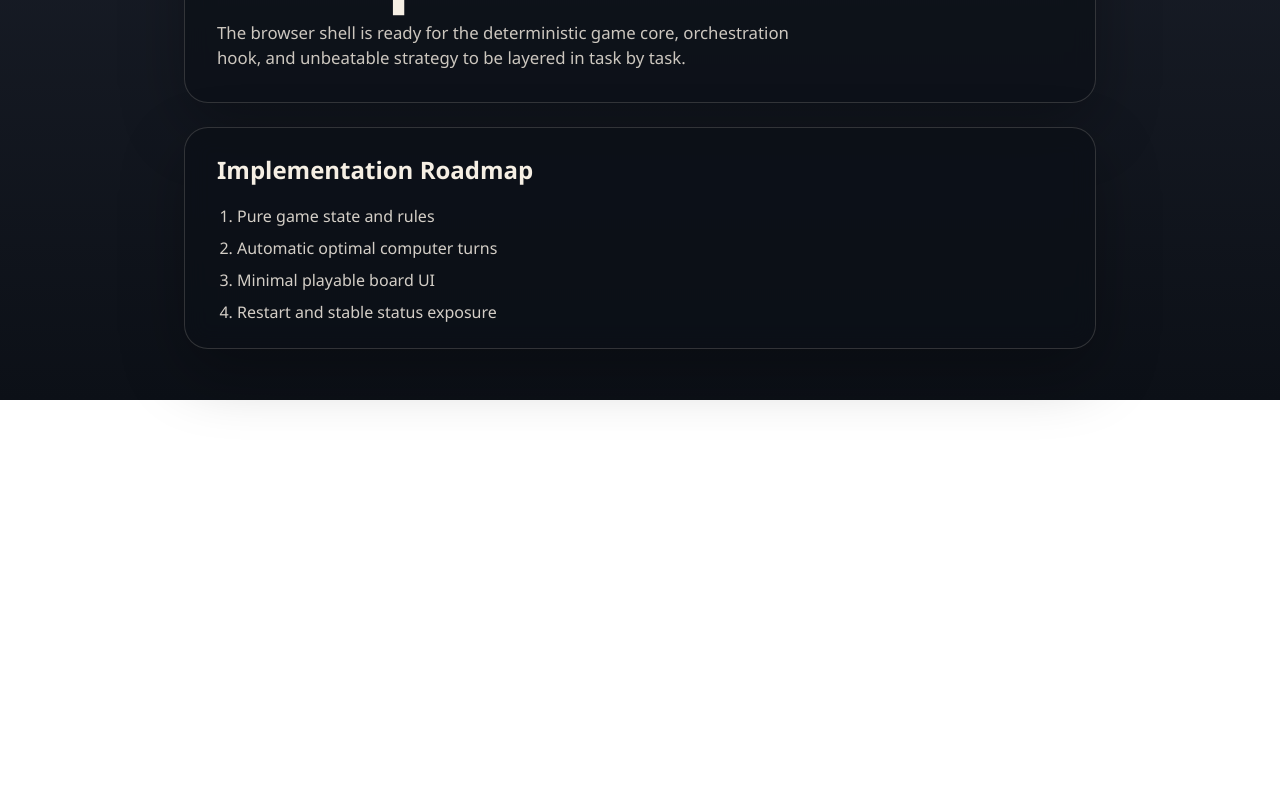
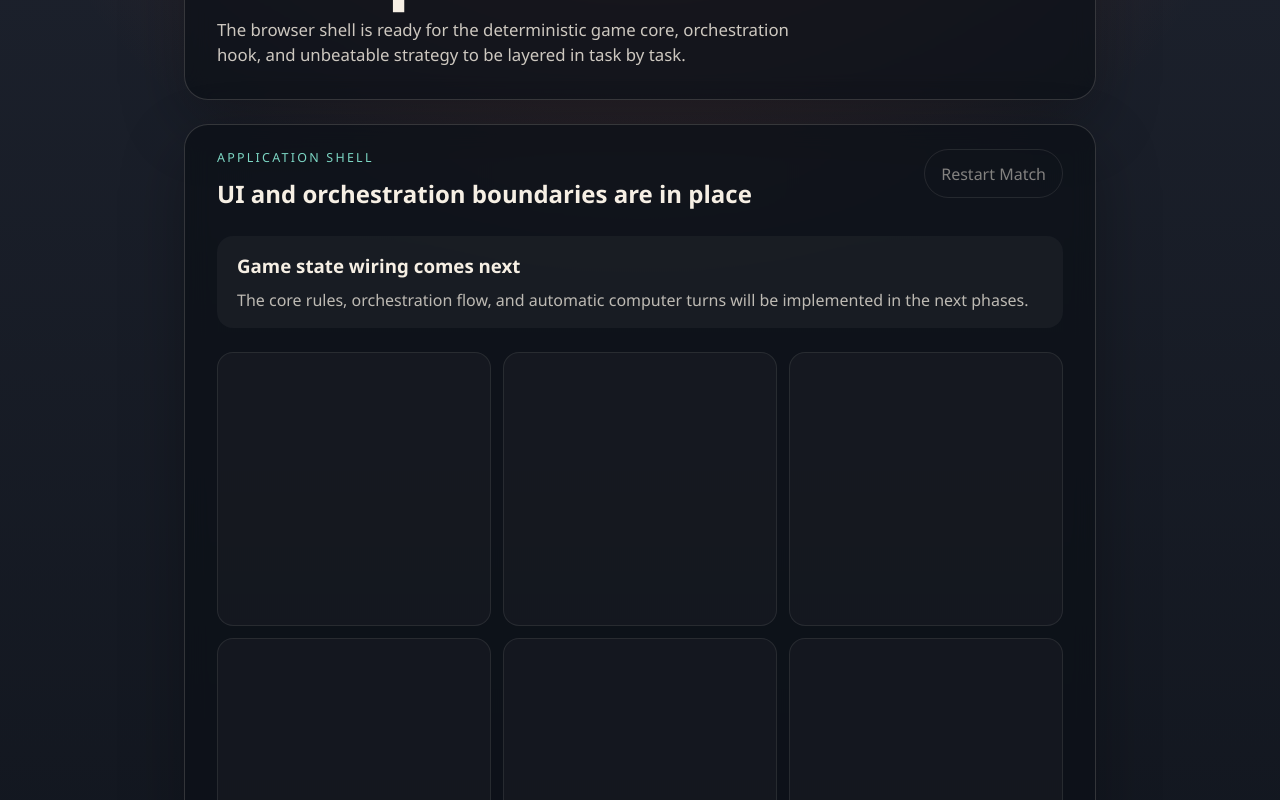
Before and after one commit to pchemguy/TicTacToe-PLAYGROUND-SpecKit-Copilot-GPT54, a React (Vite) app: page / in a window 1280 px wide. Shown: the part 400-1200 px from the top of the page. Before the commit the page ends 800 px from the top, so only its background shows below. Built offline with nearby package versions, Linux system fonts and the light colour scheme.

Commit message:
T006 (#12): add orchestration and UI shells

```diff
--- a/src/app/App.tsx
+++ b/src/app/App.tsx
@@ -1,4 +1,13 @@
+import { createEmptyBoard } from '../game/core/state';
+import { GameBoard } from '../ui/components/GameBoard';
+import { GameStatusPanel } from '../ui/components/GameStatusPanel';
+import { RestartButton } from '../ui/components/RestartButton';
+import { useTicTacToeGame } from './hooks/useTicTacToeGame';
+
 export function App() {
+  const { gameState, playHumanMove, restartGame } = useTicTacToeGame();
+  const board = gameState?.board ?? createEmptyBoard();
+
   return (
     <main className="app-shell">
       <section className="app-hero">
@@ -8,6 +17,23 @@ export function App() {
           The browser shell is ready for the deterministic game core, orchestration hook,
           and unbeatable strategy to be layered in task by task.
         </p>
+      </section>
+
+      <section className="app-panel" aria-labelledby="game-shell-title">
+        <div className="app-panel-header">
+          <div>
+            <p className="app-section-label">Application Shell</p>
+            <h2 id="game-shell-title">UI and orchestration boundaries are in place</h2>
+          </div>
+          <RestartButton disabled onRestart={restartGame} />
+        </div>
+
+        <GameStatusPanel
+          title={gameState ? 'Game state connected' : 'Game state wiring comes next'}
+          detail="The core rules, orchestration flow, and automatic computer turns will be implemented in the next phases."
+        />
+
+        <GameBoard cells={board} disabled onSelectCell={playHumanMove} />
       </section>
 
       <section className="app-panel" aria-labelledby="implementation-roadmap-title">
--- /dev/null
+++ b/src/app/hooks/useTicTacToeGame.ts
@@ -0,0 +1,15 @@
+import type { CellIndex, GameState } from '../../game/core/types';
+
+export interface TicTacToeGameController {
+  gameState: GameState | null;
+  playHumanMove: (cellIndex: CellIndex) => void;
+  restartGame: () => void;
+}
+
+export function useTicTacToeGame(): TicTacToeGameController {
+  return {
+    gameState: null,
+    playHumanMove: (_cellIndex) => {},
+    restartGame: () => {},
+  };
+}
--- /dev/null
+++ b/src/ui/components/GameBoard.tsx
@@ -0,0 +1,24 @@
+import type { Board, CellIndex } from '../../game/core/types';
+import { GameCell } from './GameCell';
+
+interface GameBoardProps {
+  cells: Board;
+  disabled?: boolean;
+  onSelectCell: (cellIndex: CellIndex) => void;
+}
+
+export function GameBoard({ cells, disabled = false, onSelectCell }: GameBoardProps) {
+  return (
+    <div className="game-board" role="grid" aria-label="Tic Tac Toe board">
+      {cells.map((cellValue, index) => (
+        <GameCell
+          key={index}
+          cellIndex={index as CellIndex}
+          disabled={disabled}
+          onSelect={onSelectCell}
+          value={cellValue}
+        />
+      ))}
+    </div>
+  );
+}
--- /dev/null
+++ b/src/ui/components/GameCell.tsx
@@ -0,0 +1,22 @@
+import type { BoardCell, CellIndex } from '../../game/core/types';
+
+interface GameCellProps {
+  cellIndex: CellIndex;
+  disabled?: boolean;
+  onSelect: (cellIndex: CellIndex) => void;
+  value: BoardCell;
+}
+
+export function GameCell({ cellIndex, disabled = false, onSelect, value }: GameCellProps) {
+  return (
+    <button
+      type="button"
+      className="game-cell"
+      aria-label={`Cell ${cellIndex}`}
+      disabled={disabled}
+      onClick={() => onSelect(cellIndex)}
+    >
+      {value === 'empty' ? '' : value}
+    </button>
+  );
+}
--- /dev/null
+++ b/src/ui/components/GameStatusPanel.tsx
@@ -0,0 +1,13 @@
+interface GameStatusPanelProps {
+  detail: string;
+  title: string;
+}
+
+export function GameStatusPanel({ detail, title }: GameStatusPanelProps) {
+  return (
+    <section className="status-panel" aria-live="polite">
+      <h3>{title}</h3>
+      <p>{detail}</p>
+    </section>
+  );
+}
--- /dev/null
+++ b/src/ui/components/RestartButton.tsx
@@ -0,0 +1,17 @@
+interface RestartButtonProps {
+  disabled?: boolean;
+  onRestart: () => void;
+}
+
+export function RestartButton({ disabled = false, onRestart }: RestartButtonProps) {
+  return (
+    <button
+      type="button"
+      className="restart-button"
+      disabled={disabled}
+      onClick={onRestart}
+    >
+      Restart Match
+    </button>
+  );
+}
--- a/src/ui/styles/app.css
+++ b/src/ui/styles/app.css
@@ -60,6 +60,21 @@ select {
   padding: 1.5rem 2rem;
 }
 
+.app-panel-header {
+  display: flex;
+  gap: 1rem;
+  justify-content: space-between;
+  align-items: start;
+}
+
+.app-section-label {
+  margin: 0 0 0.5rem;
+  text-transform: uppercase;
+  letter-spacing: 0.18em;
+  color: #7dd7c4;
+  font-size: 0.78rem;
+}
+
 .app-kicker {
   margin: 0 0 0.75rem;
   text-transform: uppercase;
@@ -93,6 +108,62 @@ select {
   color: rgba(246, 239, 228, 0.86);
 }
 
+.status-panel {
+  margin-top: 1.5rem;
+  padding: 1rem 1.25rem;
+  border-radius: 1rem;
+  background: rgba(255, 255, 255, 0.04);
+}
+
+.status-panel h3 {
+  margin: 0;
+}
+
+.status-panel p {
+  margin: 0.5rem 0 0;
+  color: rgba(246, 239, 228, 0.75);
+}
+
+.game-board {
+  display: grid;
+  grid-template-columns: repeat(3, minmax(0, 1fr));
+  gap: 0.75rem;
+  margin-top: 1.5rem;
+}
+
+.game-cell {
+  aspect-ratio: 1;
+  border: 1px solid rgba(246, 239, 228, 0.12);
+  border-radius: 1rem;
+  background: rgba(255, 255, 255, 0.04);
+  color: inherit;
+  font-size: clamp(1.8rem, 7vw, 3rem);
+  font-weight: 700;
+  transition: border-color 120ms ease, transform 120ms ease;
+}
+
+.game-cell:enabled:hover {
+  border-color: rgba(125, 215, 196, 0.72);
+  transform: translateY(-1px);
+}
+
+.game-cell:disabled {
+  cursor: default;
+  opacity: 0.72;
+}
+
+.restart-button {
+  border: 1px solid rgba(246, 239, 228, 0.2);
+  border-radius: 999px;
+  padding: 0.7rem 1rem;
+  background: transparent;
+  color: inherit;
+}
+
+.restart-button:disabled {
+  opacity: 0.5;
+}
+
 .app-roadmap li + li {
   margin-top: 0.5rem;
 }
@@ -107,4 +178,8 @@ select {
   .app-panel {
     padding: 1.25rem;
   }
+
+  .app-panel-header {
+    flex-direction: column;
+  }
 }
```
